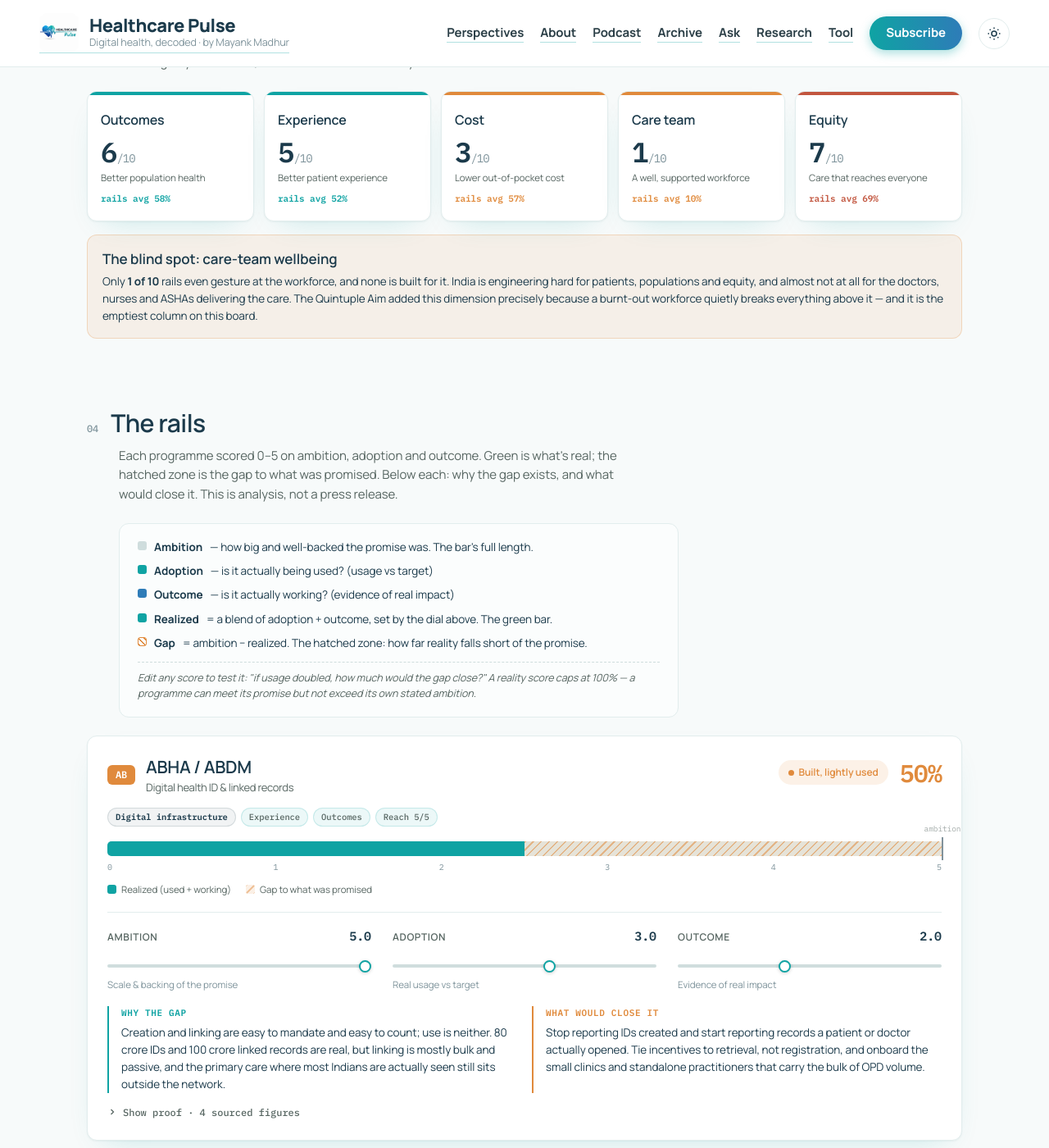
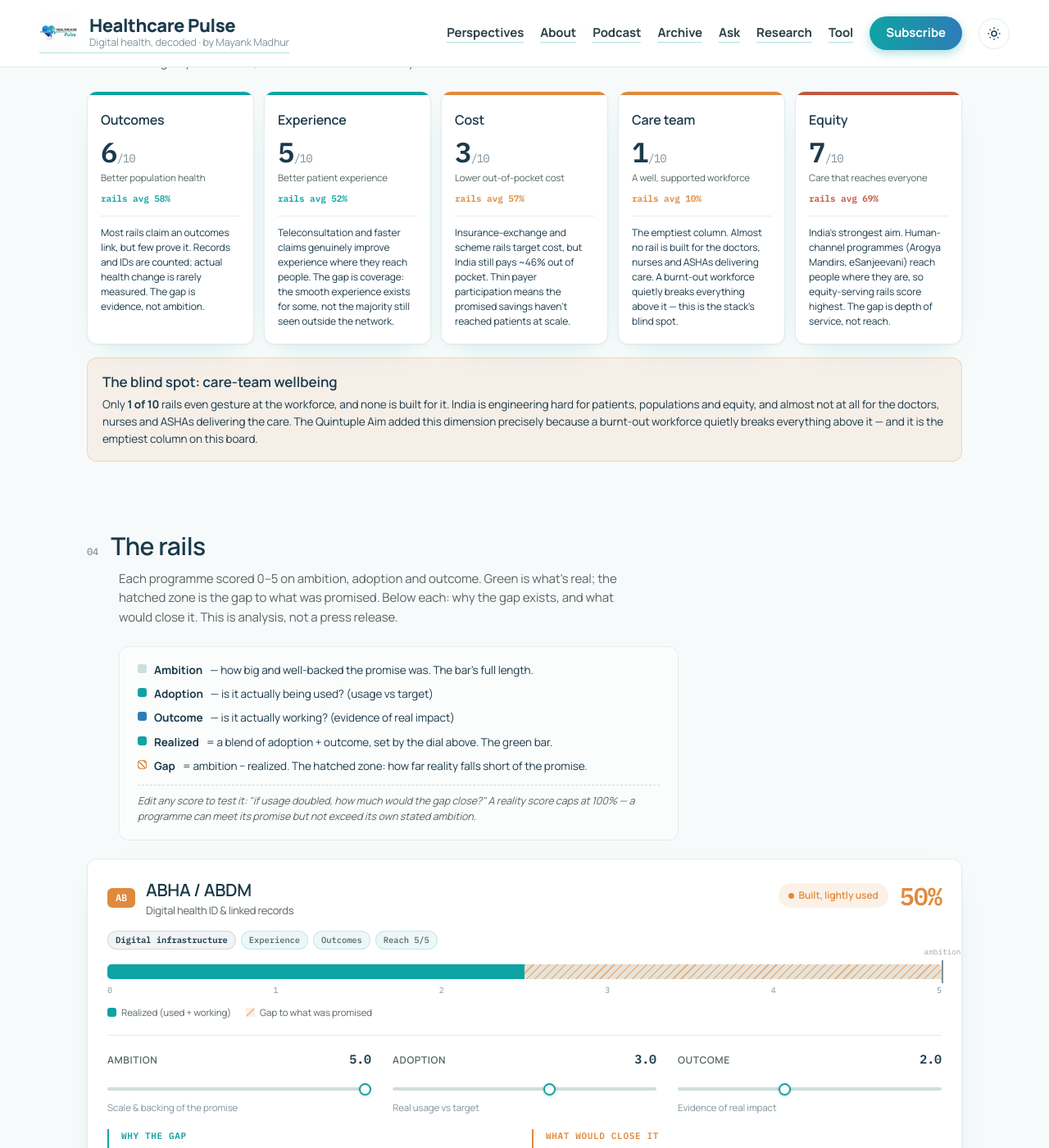
Before and after one commit to mayankmadhur25/mayankmadhur25.github.io, a Jekyll site: the page built from health-stack-tool.html, in a window 1280 px wide and 1400 px high, scrolled down 2904 px. Shown: the whole window at 82% size. Built offline with Jekyll 4.4.1, drawn with Linux system fonts in a browser that asks for light colours.

Commit message:
Add files via upload

```diff
--- a/health-stack-tool.html
+++ b/health-stack-tool.html
@@ -145,6 +145,7 @@
   .aim .acount small{font-size:14px;color:var(--faint);font-weight:400}
   .aim .ad{font-size:11.5px;color:var(--muted);margin-top:7px;line-height:1.4}
   .aim .aavg{font-family:var(--fm);font-size:11px;font-weight:600;margin-top:9px}
+  .aim .awhy{font-size:12px;color:var(--ink);line-height:1.5;margin-top:12px;padding-top:11px;border-top:1px solid var(--line)}
   .gap-callout{margin-top:16px;background:color-mix(in srgb,var(--gap) 9%,transparent);border:1px solid color-mix(in srgb,var(--gap) 26%,transparent);border-radius:var(--r);padding:16px 18px}
   .gap-callout h4{font-family:var(--fd);font-size:17px;font-weight:600;margin-bottom:5px}
   .gap-callout p{font-size:13.5px;color:var(--ink);line-height:1.55}
@@ -568,11 +569,11 @@
 ];
 const band = r => BANDS.find(b => r >= b.min);
 const AIM_META = {
-  "Outcomes":  {c:"var(--realized)", d:"Better population health"},
-  "Experience":{c:"var(--teal)",     d:"Better patient experience"},
-  "Cost":      {c:"var(--warn)",      d:"Lower out-of-pocket cost"},
-  "Care team": {c:"var(--gap)",       d:"A well, supported workforce"},
-  "Equity":    {c:"var(--bad)",       d:"Care that reaches everyone"}
+  "Outcomes":  {c:"var(--realized)", d:"Better population health", why:"Most rails claim an outcomes link, but few prove it. Records and IDs are counted; actual health change is rarely measured. The gap is evidence, not ambition."},
+  "Experience":{c:"var(--teal)",     d:"Better patient experience", why:"Teleconsultation and faster claims genuinely improve experience where they reach people. The gap is coverage: the smooth experience exists for some, not the majority still seen outside the network."},
+  "Cost":      {c:"var(--warn)",      d:"Lower out-of-pocket cost", why:"Insurance-exchange and scheme rails target cost, but India still pays ~46% out of pocket. Thin payer participation means the promised savings haven't reached patients at scale."},
+  "Care team": {c:"var(--gap)",       d:"A well, supported workforce", why:"The emptiest column. Almost no rail is built for the doctors, nurses and ASHAs delivering care. A burnt-out workforce quietly breaks everything above it — this is the stack's blind spot."},
+  "Equity":    {c:"var(--bad)",       d:"Care that reaches everyone", why:"India's strongest aim. Human-channel programmes (Arogya Mandirs, eSanjeevani) reach people where they are, so equity-serving rails score highest. The gap is depth of service, not reach."}
 };
 const AIM_ORDER = ["Outcomes","Experience","Cost","Care team","Equity"];
 
@@ -734,7 +735,8 @@
     const m=AIM_META[a];
     return `<div class="aim"><div class="acap" style="background:${m.c}"></div>
       <div class="an">${a}</div><div class="acount" id="ac-${a.replace(' ','')}">—<small>/10</small></div>
-      <div class="ad">${m.d}</div><div class="aavg" id="aa-${a.replace(' ','')}" style="color:${m.c}"></div></div>`;
+      <div class="ad">${m.d}</div><div class="aavg" id="aa-${a.replace(' ','')}" style="color:${m.c}"></div>
+      <div class="awhy">${m.why}</div></div>`;
   }).join("");
 }
 
```
